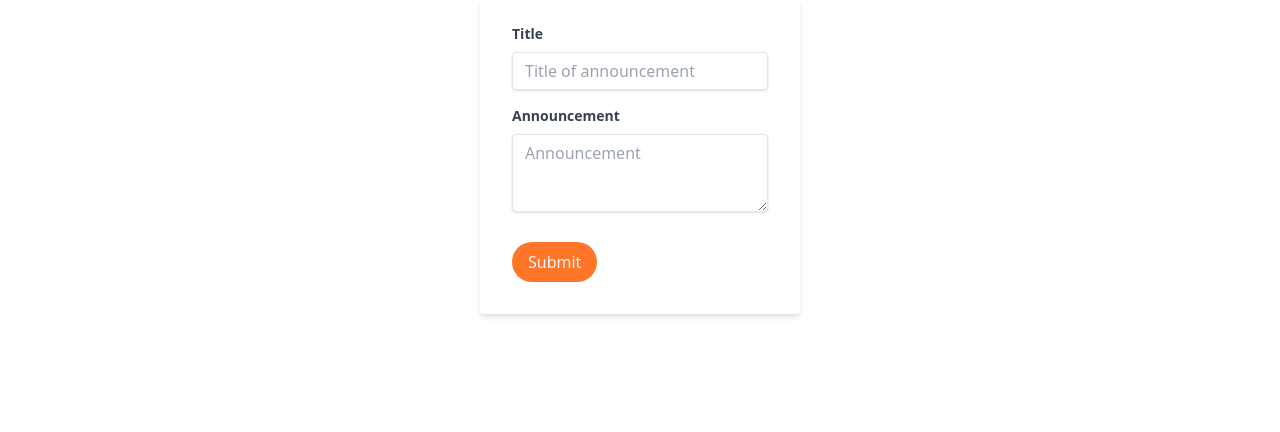
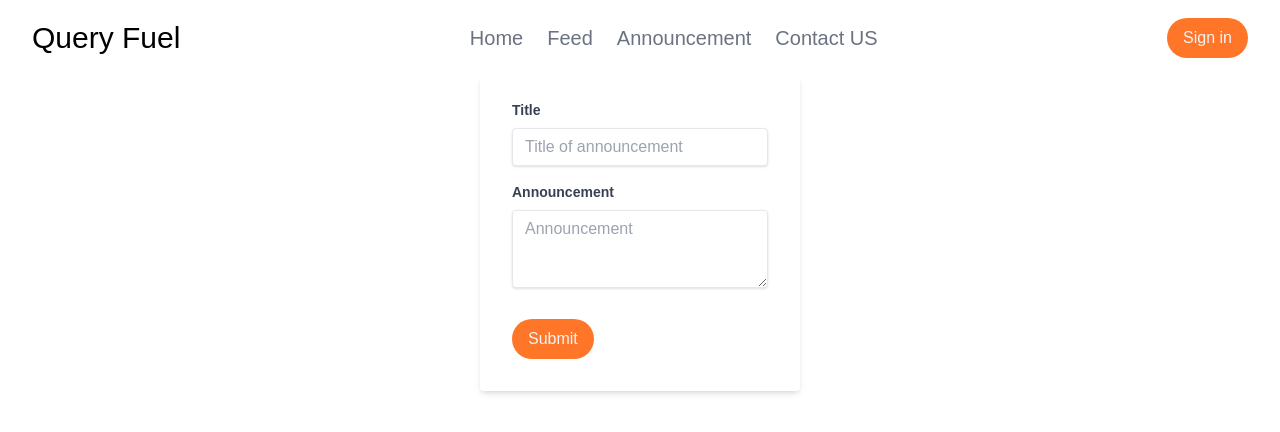
Before and after one commit to shvam0000/Query-Fuel, a Next.js app: page /announcement in a window 1280 px wide. Shown: the top 432 px of the page. Built offline with nearby package versions, Linux system fonts and the light colour scheme; no server answers.

Commit message:
♻️ restructure code

```diff
--- a/src/components/shared/navbar.tsx
+++ b/src/components/shared/navbar.tsx
@@ -75,6 +75,7 @@ export default function NavBar() {
             </ul>
 
             <div className="mt-3 space-y-2 lg:hidden md:inline-block">
+              {/* //! TODO: To add email verification  */}
               {user ? (
                 <>
                   <h1>Welcome {user.name}</h1>
--- a/src/pages/_app.tsx
+++ b/src/pages/_app.tsx
@@ -1,11 +1,14 @@
 import '@/styles/globals.css';
 import type { AppProps } from 'next/app';
 import { UserProvider } from '@auth0/nextjs-auth0/client';
+import { Layout } from '@/components/shared';
 
 export default function App({ Component, pageProps }: AppProps) {
   return (
     <UserProvider>
-      <Component {...pageProps} />
+      <Layout>
+        <Component {...pageProps} />
+      </Layout>
     </UserProvider>
   );
 }
--- a/src/pages/index.tsx
+++ b/src/pages/index.tsx
@@ -1,13 +1,9 @@
-import { Layout } from '@/components/shared';
-
-const Home = () => {
+const HomePage = () => {
   return (
-    <Layout>
-      <h1 className="text-3xl font-bold underline text-center">
-        This is home page
-      </h1>
-    </Layout>
+    <h1 className="text-3xl font-bold underline text-center">
+      This is home page
+    </h1>
   );
 };
 
-export default Home;
+export default HomePage;
```
